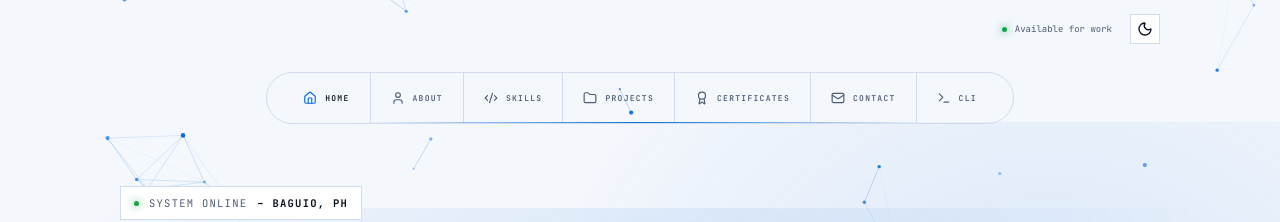
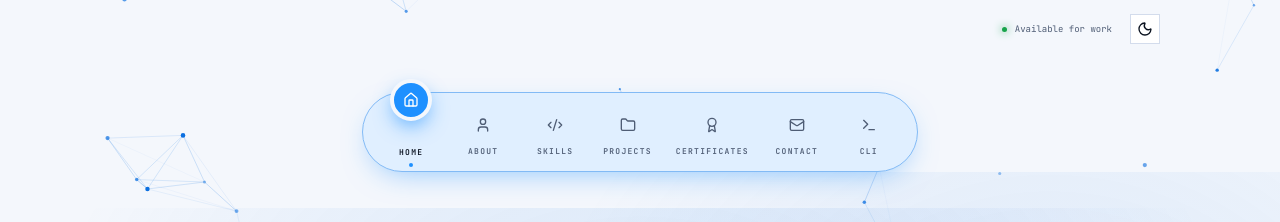
Before and after one commit to AlanGlen07/agre-portfolio, a React (Vite) app in the folder agre-portfolio/: page / in a window 1280 px wide. Shown: the top 222 px of the page. Built offline with nearby package versions, Linux system fonts and the light colour scheme.

Commit message:
edited the navigation bar

```diff
--- a/agre-portfolio/src/components/navbar.jsx
+++ b/agre-portfolio/src/components/navbar.jsx
@@ -1,27 +1,33 @@
-import { useEffect, useState } from "react";
+import { useEffect, useRef, useState } from "react";
 import { Home, User, Code2, Folder, Award, Mail, Terminal as TerminalIcon } from "lucide-react";
 import ThemeToggle from "./ThemeToggle";
 import Terminal from "./terminal";
 import "../style/navbar.css";
 
+// `color` tints the whole bar + the popped-up icon when that item is active
 const links = [
-  { id: "home", label: "Home", icon: Home },
-  { id: "about", label: "About", icon: User },
-  { id: "skills", label: "Skills", icon: Code2 },
-  { id: "projects", label: "Projects", icon: Folder },
-  { id: "certificates", label: "Certificates", icon: Award },
-  { id: "contact", label: "Contact", icon: Mail },
-  { id: "cli", label: "CLI", icon: TerminalIcon },
+  { id: "home", label: "Home", icon: Home, color: "#1e90ff" },
+  { id: "about", label: "About", icon: User, color: "#8b5cf6" },
+  { id: "skills", label: "Skills", icon: Code2, color: "#06b6d4" },
+  { id: "projects", label: "Projects", icon: Folder, color: "#22c55e" },
+  { id: "certificates", label: "Certificates", icon: Award, color: "#eab308" },
+  { id: "contact", label: "Contact", icon: Mail, color: "#ec4899" },
+  { id: "cli", label: "CLI", icon: TerminalIcon, color: "#f97316" },
 ];
 
 export default function Navbar() {
   const [active, setActive] = useState("home");
   const [termOpen, setTermOpen] = useState(false);
+  const [bump, setBump] = useState(0); // changes on every click so the bounce replays
+  const lockUntil = useRef(0); // after a click, ignore scroll-spy while the page scrolls there
 
   // Highlight the nav item for the section currently on screen
   useEffect(() => {
     const observer = new IntersectionObserver(
-      (entries) => entries.forEach((e) => e.isIntersecting && setActive(e.target.id)),
+      (entries) =>
+        entries.forEach(
+          (e) => e.isIntersecting && Date.now() > lockUntil.current && setActive(e.target.id)
+        ),
       { rootMargin: "-40% 0px -55% 0px" }
     );
     links.forEach(({ id }) => {
@@ -30,6 +36,9 @@ export default function Navbar() {
     });
     return () => observer.disconnect();
   }, []);
+
+  const current = termOpen ? "cli" : active;
+  const currentColor = links.find((l) => l.id === current)?.color;
 
   return (
     <>
@@ -43,28 +52,37 @@ export default function Navbar() {
           </div>
         </div>
 
-        <nav className="nav" aria-label="Primary">
+        <nav className="nav" aria-label="Primary" style={{ "--nav-accent": currentColor }}>
           <ul>
-            {links.map(({ id, label, icon: Icon }) => (
+            {links.map(({ id, label, icon: Icon }) => {
+              const isActive = current === id;
+              return (
                 <li key={id}>
                   <a
                     href={`#${id}`}
-                  className={active === id || (id === "cli" && termOpen) ? "active" : ""}
+                    className={isActive ? "active" : ""}
+                    aria-label={label}
                     aria-current={active === id ? "page" : undefined}
-                  onClick={
-                    id === "cli"
-                      ? (e) => {
+                    onClick={(e) => {
+                      setBump((b) => b + 1);
+                      lockUntil.current = Date.now() + 900;
+                      if (id === "cli") {
                         e.preventDefault();
                         setTermOpen(true);
+                      } else {
+                        setActive(id);
                       }
-                      : undefined
-                  }
+                    }}
                   >
-                  <Icon size={14} />
-                  <span>{label}</span>
+                    {/* new key on click = bounce animation restarts */}
+                    <span className="nav-icon" key={isActive ? `on-${bump}` : "off"}>
+                      <Icon size={16} />
+                    </span>
+                    <span className="nav-label">{label}</span>
                   </a>
                 </li>
-            ))}
+              );
+            })}
           </ul>
         </nav>
       </header>
--- a/agre-portfolio/src/style/background.css
+++ b/agre-portfolio/src/style/background.css
@@ -7,9 +7,9 @@
 main {
   position: relative;
   z-index: 1;
-  padding-top: 122px;
+  padding-top: 172px;
 }
 
 @media (max-width: 760px) {
-  main { padding-top: 112px; }
+  main { padding-top: 146px; }
 }
--- a/agre-portfolio/src/style/global.css
+++ b/agre-portfolio/src/style/global.css
@@ -4,7 +4,7 @@
 *::before,
 *::after { box-sizing: border-box; }
 
-html { scroll-behavior: smooth; scroll-padding-top: 140px; }
+html { scroll-behavior: smooth; scroll-padding-top: 180px; }
 
 body {
   margin: 0;
--- a/agre-portfolio/src/style/navbar.css
+++ b/agre-portfolio/src/style/navbar.css
@@ -54,46 +54,82 @@
 }
 .theme-toggle:hover { border-color: var(--accent); color: var(--accent); }
 
-/* Angular nav bar */
+/* Pill nav bar: the active icon pops out of the bar and the bar changes color */
 .nav {
+  --nav-accent: var(--accent);
   position: relative;
   width: fit-content;
-  max-width: calc(100vw - 48px);
-  margin: 14px auto 0;
-  overflow: hidden;
-  border: 1px solid var(--border);
+  max-width: calc(100vw - 24px);
+  margin: 34px auto 0;            /* room above for the popped-up icon */
+  border: 1px solid color-mix(in srgb, var(--nav-accent) 45%, var(--border));
   border-radius: 999px;
-  background: transparent;
-  backdrop-filter: none;
-  box-shadow: none;
+  background: color-mix(in srgb, var(--nav-accent) 14%, var(--bg-elev));
+  box-shadow: 0 10px 30px -12px color-mix(in srgb, var(--nav-accent) 55%, transparent);
   pointer-events: auto;
-}
-.nav::after {
-  content: ""; position: absolute; left: 12%; right: 12%; bottom: 0; height: 1px;
-  background: linear-gradient(90deg, transparent, var(--accent), transparent);
+  transition: background 0.45s ease, border-color 0.45s ease, box-shadow 0.45s ease;
 }
 .nav ul {
-  list-style: none; margin: 0; padding: 0 16px;
+  list-style: none; margin: 0; padding: 0 12px;
   display: flex; justify-content: center; align-items: center;
 }
-.nav li + li { border-left: 1px solid var(--border); }
 .nav a {
-  display: flex; align-items: center; gap: 8px;
-  padding: 18px 20px;
+  position: relative;
+  display: flex; flex-direction: column; align-items: center; gap: 6px;
+  min-width: 72px;
+  padding: 16px 12px 14px;
   font-family: var(--font-mono); font-size: 8px; font-weight: 600;
   letter-spacing: 0.16em; text-transform: uppercase;
   color: var(--text-muted);
-  transition: color 0.2s;
+  transition: color 0.25s;
 }
 .nav a:hover,
 .nav a.active { color: var(--text); }
-.nav a.active svg { color: var(--accent); }
+
+/* icon bubble */
+.nav-icon {
+  display: grid; place-items: center;
+  width: 30px; height: 30px; border-radius: 50%;
+  border: 0 solid var(--bg);
+  transition: transform 0.25s ease, color 0.25s;
+}
+.nav a:hover .nav-icon { transform: translateY(-3px); }
+
+.nav a.active .nav-icon {
+  width: 42px; height: 42px; margin: -4px 0 -6px;
+  color: #fff;
+  background: var(--nav-accent);
+  border: 4px solid var(--bg);                 /* cut-out ring, like the floating circle */
+  box-shadow: 0 8px 20px -4px color-mix(in srgb, var(--nav-accent) 70%, transparent);
+  transform: translateY(-26px);
+  animation: nav-bounce 0.7s cubic-bezier(0.28, 0.84, 0.42, 1) both;
+}
+
+/* dot under the active label */
+.nav a::after {
+  content: ""; position: absolute; left: 50%; bottom: 4px;
+  width: 4px; height: 4px; border-radius: 50%;
+  background: var(--nav-accent);
+  transform: translateX(-50%) scale(0);
+  transition: transform 0.3s ease 0.15s;
+}
+.nav a.active::after { transform: translateX(-50%) scale(1); }
+
+@keyframes nav-bounce {
+  0%   { transform: translateY(0)     scale(0.7, 0.7); }
+  35%  { transform: translateY(-46px) scale(0.92, 1.1); }
+  55%  { transform: translateY(-20px) scale(1.08, 0.9); }
+  72%  { transform: translateY(-31px) scale(0.98, 1.03); }
+  88%  { transform: translateY(-24px) scale(1); }
+  100% { transform: translateY(-26px) scale(1); }
+}
 
 @media (max-width: 760px) {
   .site-header { padding: 10px 12px 0; }
-  .topbar { padding-bottom: 10px; }
+  .topbar { padding-bottom: 6px; }
   .availability { display: none; }
-  .nav { max-width: calc(100vw - 24px); margin-top: 10px; overflow-x: auto; }
-  .nav ul { padding: 0 6px; justify-content: flex-start; }
-  .nav a { padding: 13px 14px; white-space: nowrap; }
+  .nav { margin-top: 32px; }
+  .nav ul { padding: 0 6px; }
+  .nav a { min-width: 0; padding: 16px 10px 14px; }
+  .nav-label { display: none; }      /* 7 items: icons only on phones */
+  .nav a::after { bottom: 5px; }
 }
```
Lines whose indentation alone changed are shown as unchanged.
